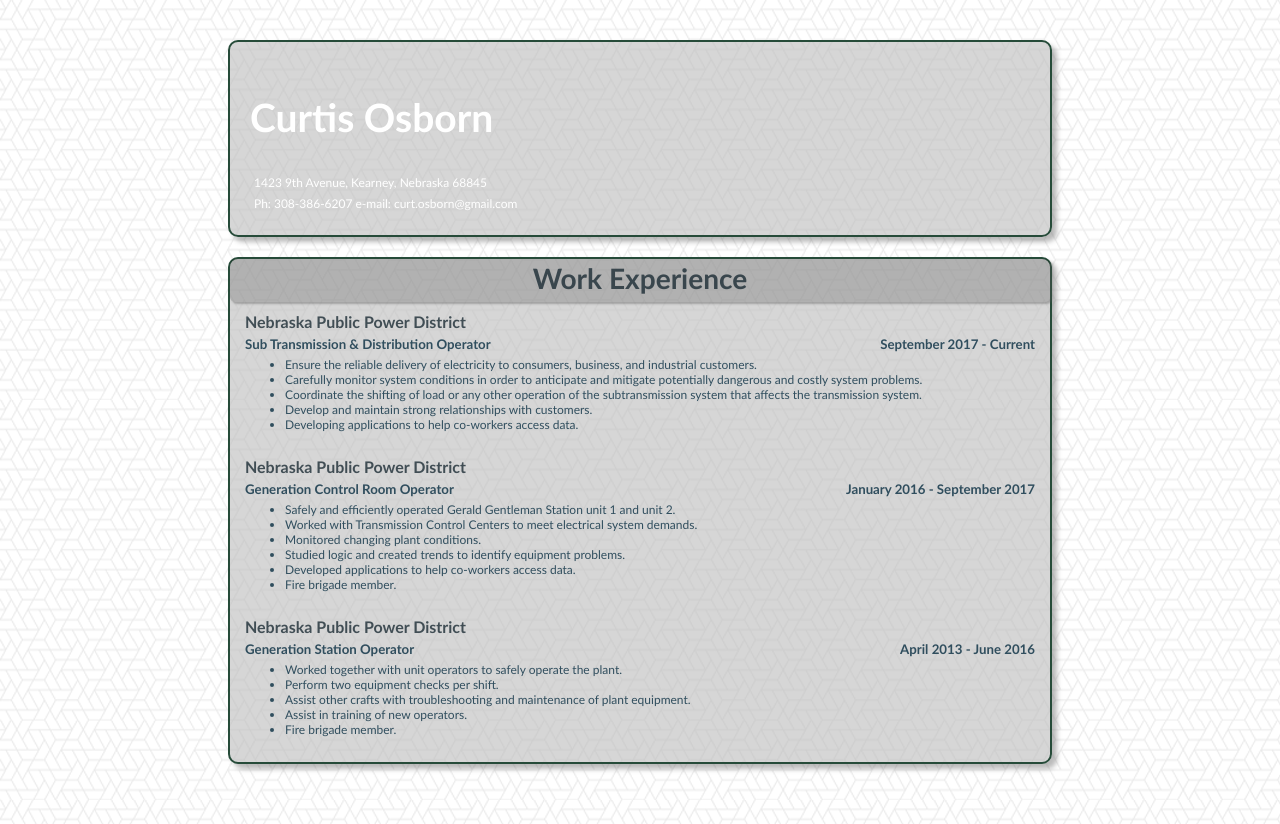
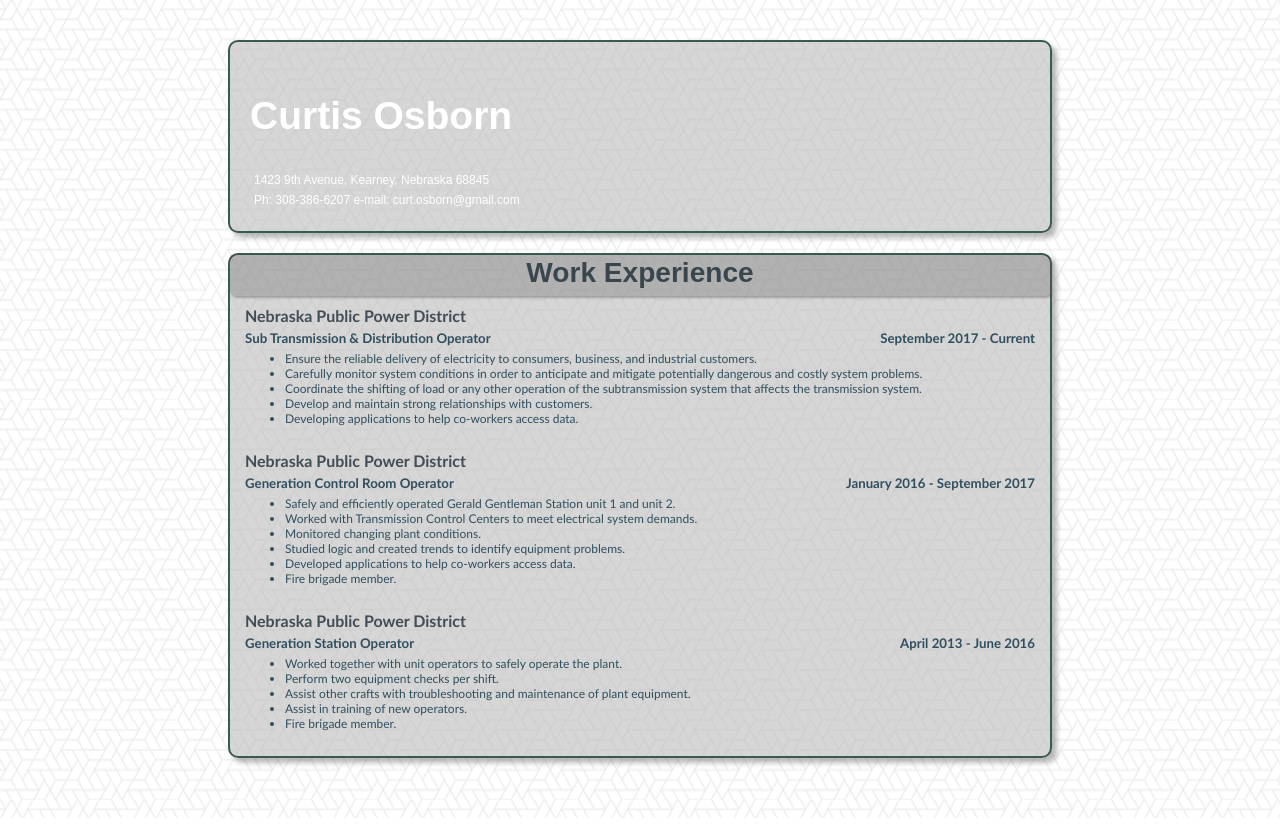
Before and after one commit to curtisosborn/curtisosborn.github.io, a plain HTML site: page index.html in a window 1280 px wide. Drawn offline with Linux system fonts and the light colour scheme.

Commit message:
New font

```diff
--- a/style.css
+++ b/style.css
@@ -3,7 +3,7 @@
   margin: 40px auto 20px;
   padding: 10px;
   background-color: rgba(187, 187, 187, 0.6);
-  border: 2px solid rgba(19, 60, 41, .9);
+  border: 2px solid rgba(19, 60, 41, .8);
   border-radius: 10px;
   box-shadow: 5px 5px 5px rgba(84, 84, 84, 0.40);
 }
@@ -13,7 +13,7 @@
   margin: 20px auto 60px;
   padding: 10px;
   background-color: rgba(187, 187, 187, 0.6);
-  border: 2px solid rgba(19, 60, 41, .9);
+  border: 2px solid rgba(19, 60, 41, .8);
   border-radius: 10px;
   box-shadow: 5px 5px 5px rgba(84, 84, 84, 0.40);
   color: rgba(34,34,34,0.85);
@@ -71,6 +71,7 @@
   font-size: 24px;
   color: rgba(27, 44, 53, .8);
   box-shadow: 2px 2px 2px rgba(84, 84, 84, 0.40);
+  font-family: 'Vast Shadow', sans-serif;
 }
 
 .company {
@@ -80,6 +81,7 @@
 
 #my-name {
   font-size: 26px;
+  font-family: 'Vast Shadow', sans-serif;
   color: white;
   padding: 10px;
   border-bottom: : 2px solid black;
```
